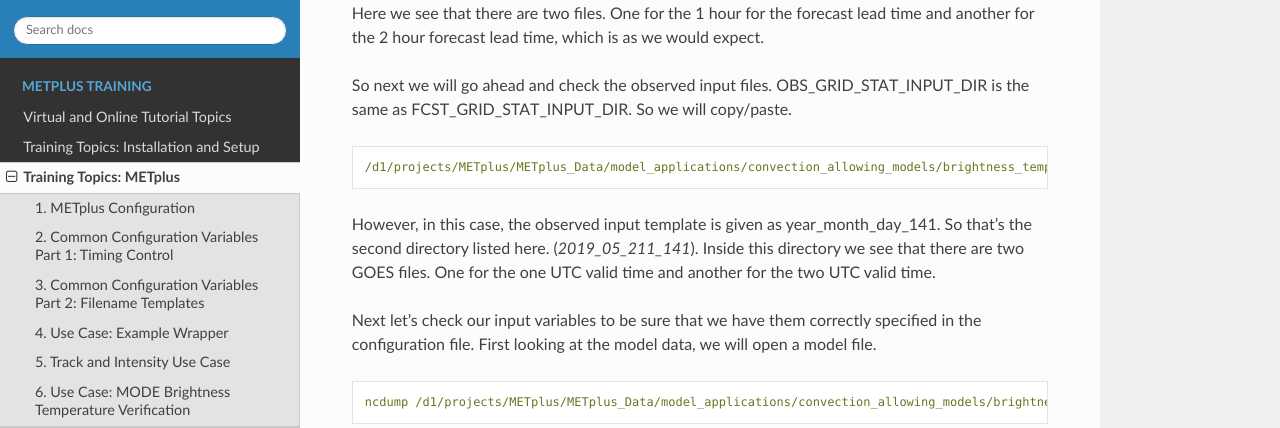
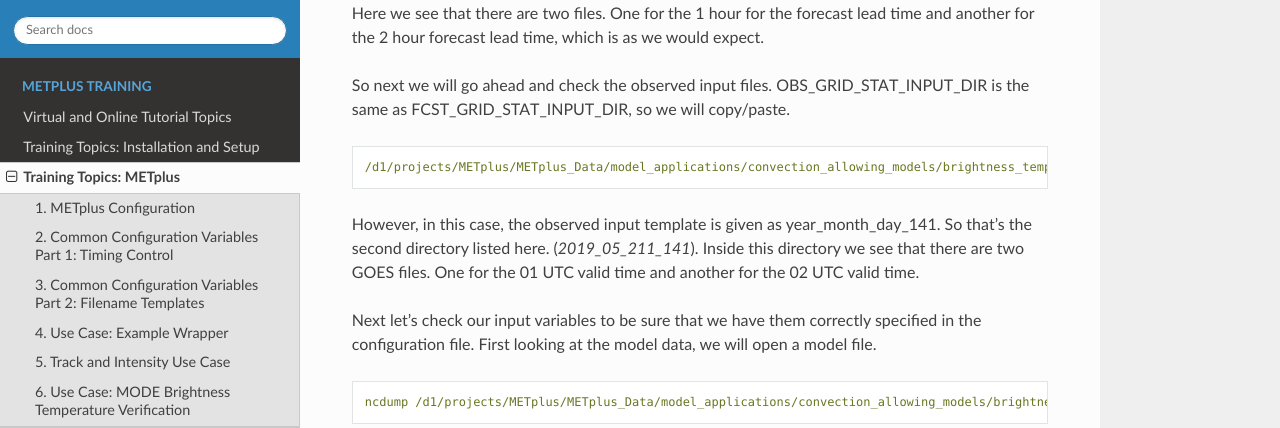
Before and after one commit to dtcenter/METplus-Training, a Sphinx documentation site: the page built from docs/modules/METplus/use_case_brightness_temperature_distance_map.rst, in a window 1280 px wide and 900 px high, scrolled down 2212 px. Shown: the part 182-610 px from the top of the window. Built offline with Sphinx 7.4.7 and the Read the Docs theme 2.0.0, drawn with Linux system fonts in a browser that asks for light colours.

Commit message:
Update use_case_brightness_temperature_distance_map.rst

```diff
--- a/docs/modules/METplus/use_case_brightness_temperature_distance_map.rst
+++ b/docs/modules/METplus/use_case_brightness_temperature_distance_map.rst
@@ -118,8 +118,8 @@
 would expect.
 
 So next we will go ahead and check the observed input files.
-OBS_GRID_STAT_INPUT_DIR is the same as FCST_GRID_STAT_INPUT_DIR.
-So we will copy/paste.
+OBS_GRID_STAT_INPUT_DIR is the same as FCST_GRID_STAT_INPUT_DIR,
+so we will copy/paste.
 
 .. code-block:: ini
 
@@ -128,7 +128,7 @@
 However, in this case, the observed input template is given as
 year_month_day_141. So that's the second directory listed here.
 (*2019_05_211_141*).  Inside this directory we see that there are two GOES files.
-One for the one UTC valid time and another for the two UTC valid time.
+One for the 01 UTC valid time and another for the 02 UTC valid time.
 
 Next let's check our input variables to be sure that we have them
 correctly specified in the configuration file. First looking at the
```
